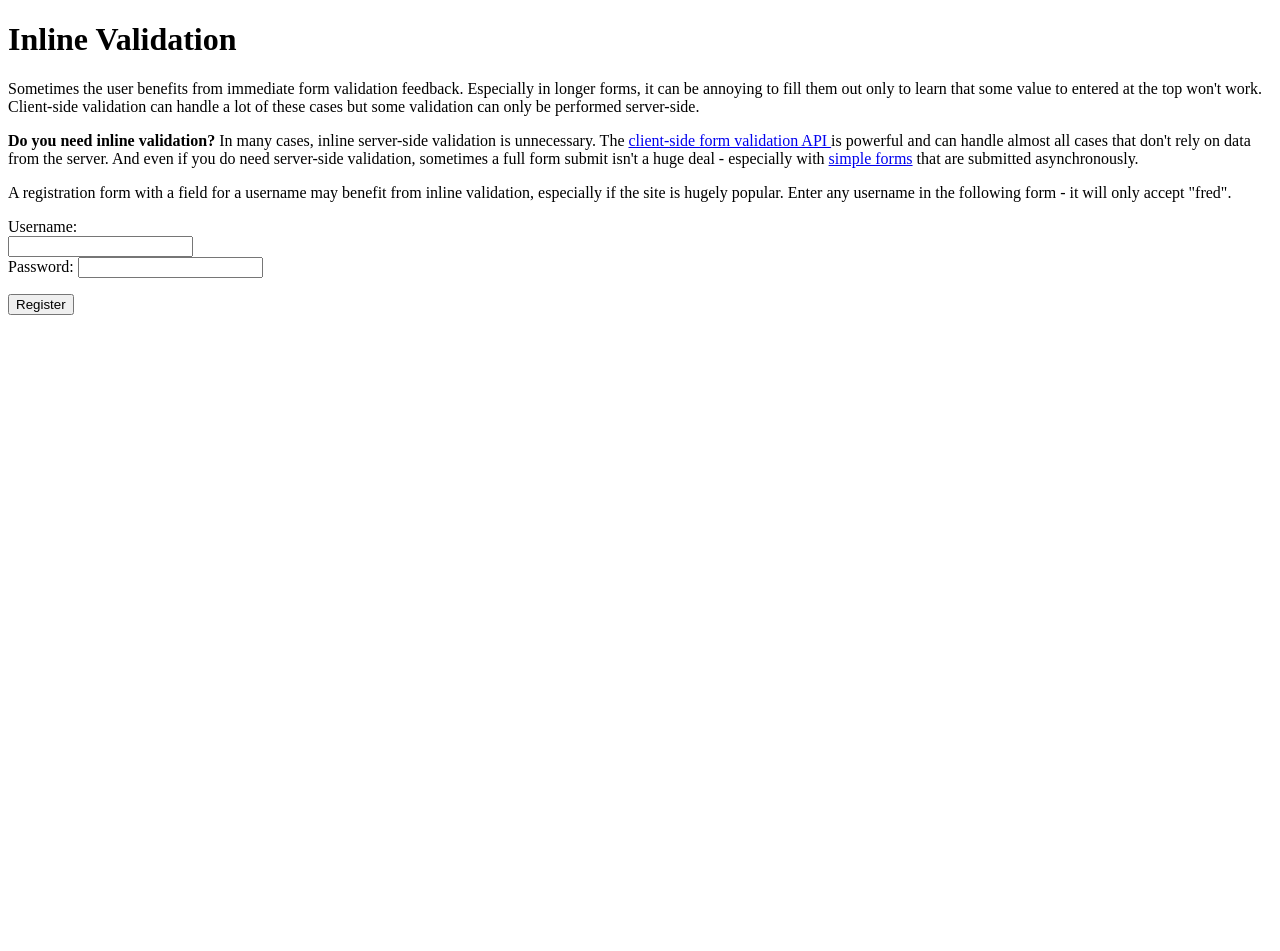
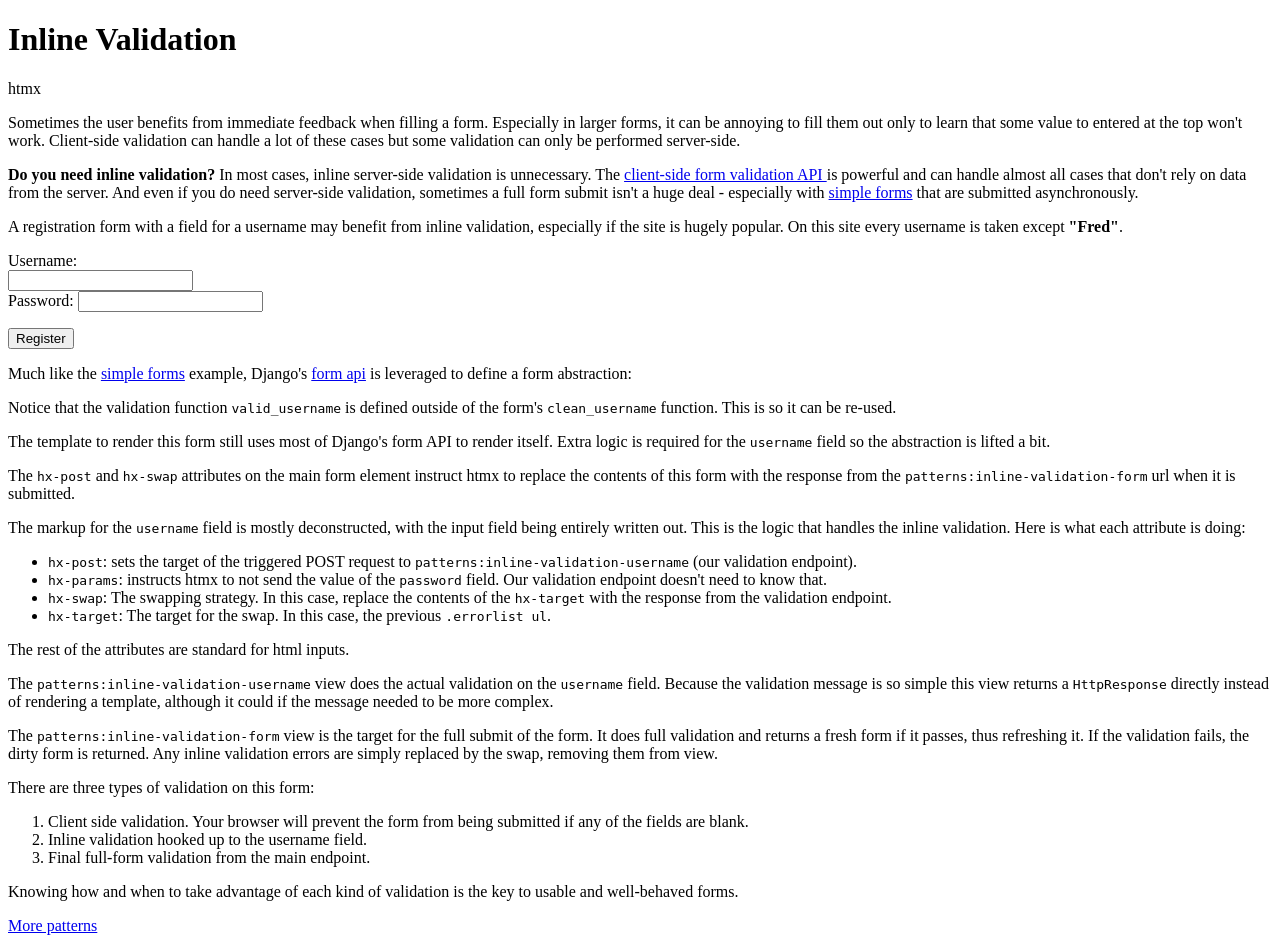
Before and after one commit to Fingel/unmoderndjango, a Django app: page /patterns/inline_validation/ in a window 1280 px wide. Shown: the part 131-1082 px from the top of the page. Before the commit the page ends 446 px from the top, so only its background shows below. Run offline with Django 5.2, Linux system fonts and the light colour scheme; some libraries are stand-ins or nearby versions.

Commit message:
Pattern: inline form validation

```diff
--- a/patterns/templates/patterns/inline_validation/index.html
+++ b/patterns/templates/patterns/inline_validation/index.html
@@ -1,15 +1,17 @@
 {% extends 'base/base.html' %}
+{% block title %}Inline validation with htmx and Django{% endblock %}
 {% block content %}
 <h1>Inline Validation</h1>
-<p>Sometimes the user benefits from immediate form validation feedback.
-    Especially in longer forms, it can be annoying to fill them out only to
+<chip>htmx</chip>
+<p>Sometimes the user benefits from immediate feedback when filling a form.
+    Especially in larger forms, it can be annoying to fill them out only to
     learn that some value to entered at the top won't work. Client-side
     validation can handle a lot of these cases but some validation can
     only be performed server-side.
 </p>
 <p class="box warn">
     <strong class="block titlebar">Do you need inline validation?</strong>
-    In many cases, inline server-side validation is unnecessary. The
+    In most cases, inline server-side validation is unnecessary. The
     <a href="https://developer.mozilla.org/en-US/docs/Learn/Forms/Form_validation">
         client-side form validation API
     </a> is powerful and can handle almost all cases that don't rely on data from
@@ -19,8 +21,103 @@
     asynchronously.
 </p>
 <p>A registration form with a field for a username may benefit from inline validation,
-    especially if the site is hugely popular. Enter any username in the following form -
-    it will only accept "fred".
+    especially if the site is hugely popular. On this site every username is taken
+    except <strong>"Fred"</strong>.
 </p>
 {% include 'patterns/inline_validation/form.html' with form=form %}
+<p>Much like the <a href="{% url 'patterns:simple-form-index' %}">simple forms</a>
+    example, Django's
+    <a href="https://docs.djangoproject.com/en/5.0/topics/forms/">form api</a> is
+    leveraged to define a form abstraction:
+
+    <prism-remote
+    src="https://github.com/Fingel/unmoderndjango/blob/main/patterns/views/inline_validation.py"
+    lang="python"
+    start=6
+    end=22>
+</prism-remote>
+<p>
+    Notice that the validation function <code>valid_username</code> is defined outside
+    of the form's <code>clean_username</code> function. This is so it can be re-used.
+</p>
+<p>
+    The template to render this form still uses most of Django's form API to render
+    itself. Extra logic is required for the <code>username</code> field so
+    the abstraction is lifted a bit.
+</p>
+<prism-remote
+    src="https://github.com/Fingel/unmoderndjango/blob/main/patterns/templates/patterns/inline_validation/form.html"
+    lang="markup">
+</prism-remote>
+<p>
+    The <code>hx-post</code> and <code>hx-swap</code> attributes on the main form
+    element instruct htmx to replace the contents of this form with the response from
+    the <code>patterns:inline-validation-form</code> url when it is submitted.
+</p>
+<p>
+    The markup for the <code>username</code> field is mostly deconstructed, with the
+    input field being entirely written out. This is the logic that handles the inline
+    validation. Here is what each attribute is doing:
+    <ul>
+        <li>
+            <code>hx-post</code>: sets the target of the triggered POST request to
+            <code>patterns:inline-validation-username</code> (our validation
+            endpoint).
+        </li>
+        <li>
+            <code>hx-params</code>: instructs htmx to not send the value of the
+            <code>password</code> field. Our validation endpoint doesn't need to
+            know that.
+        </li>
+        <li>
+            <code>hx-swap</code>: The swapping strategy. In this case, replace the
+            contents of the <code>hx-target</code> with the response from the
+            validation endpoint.
+        </li>
+        <li>
+            <code>hx-target</code>: The target for the swap. In this case, the
+            previous <code>.errorlist ul</code>.
+        </li>
+    </ul>
+    The rest of the attributes are standard for html inputs.
+ </p>
+ <p>
+    The <code>patterns:inline-validation-username</code> view does the actual validation
+    on the <code>username</code> field. Because the validation message is so simple
+    this view returns a <code>HttpResponse</code> directly instead of rendering a
+    template, although it could if the message needed to be more complex.
+</p>
+<prism-remote
+    src="https://github.com/Fingel/unmoderndjango/blob/main/patterns/views/inline_validation.py"
+    lang="python"
+    start=40
+    end=46>
+</prism-remote>
+<p>
+    The <code>patterns:inline-validation-form</code> view is the target for the full
+    submit of the form. It does full validation and returns a fresh form if it passes,
+    thus refreshing it. If the validation fails, the dirty form is returned.
+    Any inline validation errors are simply replaced by the swap, removing them from view.
+</p>
+<prism-remote
+    src="https://github.com/Fingel/unmoderndjango/blob/main/patterns/views/inline_validation.py"
+    lang="python"
+    start=25
+    end=37>
+</prism-remote>
+<p>
+    There are three types of validation on this form:
+    <ol>
+        <li>Client side validation. Your browser will prevent the form from
+            being submitted if any of the fields are blank.
+        </li>
+        <li>Inline validation hooked up to the username field.</li>
+        <li>Final full-form validation from the main endpoint.</li>
+    </ol>
+    Knowing how and when to take advantage of each kind of validation is the key
+    to usable and well-behaved forms.
+</p>
+<p>
+    <a href="{% url 'patterns:index' %}">More patterns</a>
+</p>
 {% endblock %}
```
